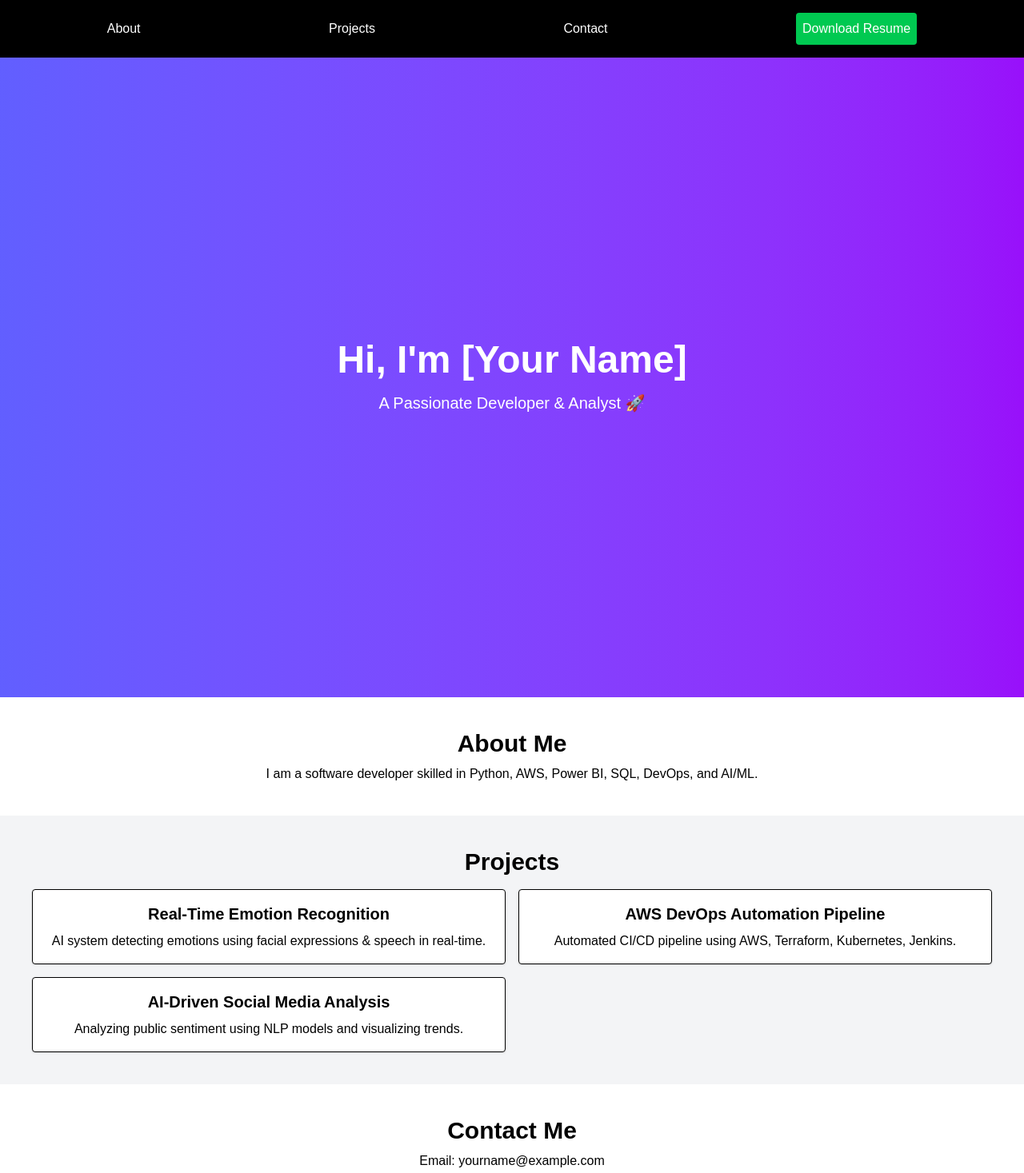
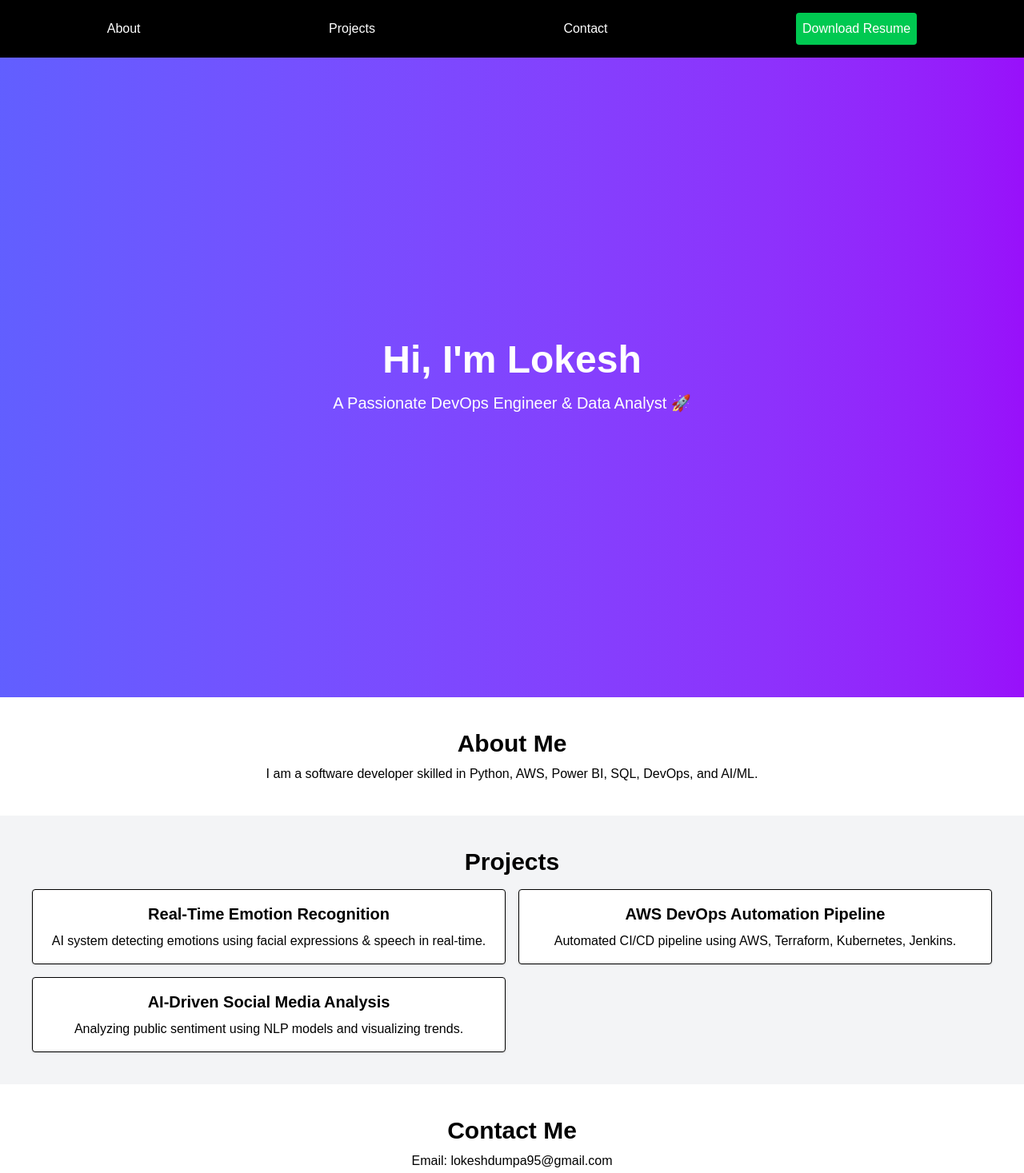
Before and after one commit to lokeshspycric/my-portfolio, a Next.js app: page / in a window 1280 px wide. Shown: the top 1467 px of the page at 80% size. Built offline with nearby package versions, Linux system fonts and the light colour scheme.

Commit message:
Added Changes

```diff
--- a/src/app/page.js
+++ b/src/app/page.js
@@ -7,8 +7,8 @@ export default function Home() {
 
       {/* Main Landing Section */}
       <div className="flex flex-col justify-center items-center min-h-screen bg-gradient-to-r from-indigo-500 to-purple-600">
-        <h1 className="text-5xl font-bold text-white mb-4">Hi, I&apos;m [Your Name]</h1>
-        <p className="text-xl text-white">A Passionate Developer & Analyst 🚀</p>
+        <h1 className="text-5xl font-bold text-white mb-4">Hi, I'm Lokesh</h1>
+        <p className="text-xl text-white">A Passionate DevOps Engineer & Data Analyst 🚀</p>
       </div>
 
       {/* About Section */}
@@ -39,8 +39,8 @@ export default function Home() {
       {/* Contact Section */}
       <section id="contact" className="p-10 bg-white text-black text-center">
         <h2 className="text-3xl font-bold mb-2">Contact Me</h2>
-        <p>Email: yourname@example.com</p>
-        <p>LinkedIn: <a href="https://linkedin.com/in/yourname" target="_blank" className="text-blue-500">Visit Profile</a></p>
+        <p>Email: lokeshdumpa95@gmail.com</p>
+        <p>LinkedIn: <a href="https://www.linkedin.com/in/lokesh-reddy-dumpa/" target="_blank" className="text-blue-500">Visit Profile</a></p>
       </section>
     </>
   )
```
